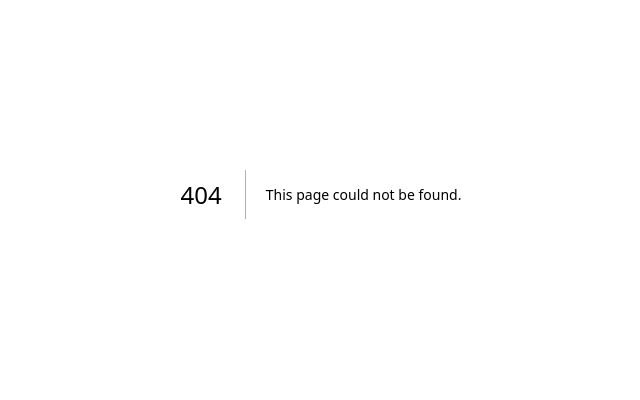
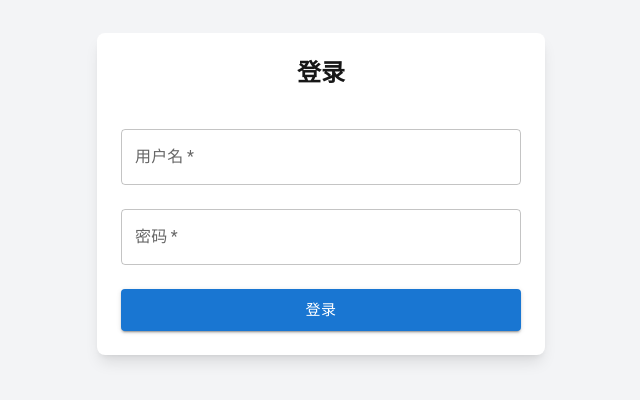
Before and after one commit to Blueboylee/Prompt-is-all-you-need, a Next.js app: page /login in a window 1280 px wide. Before the commit this address had no page. Shown: the part 206-606 px from the top of the page, without its empty margins (319-959 px from the left). Built offline with nearby package versions, Linux system fonts and the light colour scheme.

Commit message:
feat: login demo

```diff
--- a/package.json
+++ b/package.json
@@ -9,6 +9,9 @@
     "lint": "next lint"
   },
   "dependencies": {
+    "@emotion/react": "^11.14.0",
+    "@emotion/styled": "^11.14.0",
+    "@mui/material": "^6.4.7",
     "@types/pg": "^8.11.11",
     "next": "15.2.2",
     "pg": "^8.14.0",
--- /dev/null
+++ b/src/app/api/auth/login/route.ts
@@ -0,0 +1,38 @@
+import { NextResponse } from 'next/server';
+import { cookies } from 'next/headers';
+
+// POST /api/auth/login
+export async function POST(request: Request) {
+  try {
+    const body = await request.json();
+    const { username, password } = body;
+
+    // 这里应该添加实际的用户验证逻辑
+    // 示例中使用简单的验证
+    if (username === 'admin' && password === 'admin') {
+      // 设置会话cookie
+      cookies().set('auth_token', 'sample_token', {
+        httpOnly: true,
+        secure: process.env.NODE_ENV === 'production',
+        sameSite: 'lax',
+        path: '/'
+      });
+
+      return NextResponse.json({
+        success: true,
+        user: { id: 1, username: 'admin' }
+      });
+    }
+
+    return NextResponse.json(
+      { error: '用户名或密码错误' },
+      { status: 401 }
+    );
+  } catch (error) {
+    console.error('登录失败:', error);
+    return NextResponse.json(
+      { error: '登录失败' },
+      { status: 500 }
+    );
+  }
+}
--- a/src/app/api/auth/route.ts
+++ /dev/null
@@ -1,35 +0,0 @@
-import { NextResponse } from 'next/server';
-
-interface LoginBody {
-  username: string;
-  password: string;
-}
-
-// POST /api/auth/login
-export async function POST(request: Request) {
-  try {
-    const body: LoginBody = await request.json();
-
-    // 这里添加实际的用户认证逻辑
-    if (body.username === 'admin' && body.password === 'password') {
-      return NextResponse.json({
-        token: 'mock_jwt_token',
-        user: {
-          id: 1,
-          username: body.username,
-          role: 'admin'
-        }
-      });
-    }
-
-    return NextResponse.json(
-      { error: 'Invalid credentials' },
-      { status: 401 }
-    );
-  } catch (error) {
-    return NextResponse.json(
-      { error: 'Authentication failed' },
-      { status: 500 }
-    );
-  }
-}
--- /dev/null
+++ b/src/app/login/page.tsx
@@ -0,0 +1,102 @@
+'use client';
+
+import { useState } from 'react';
+import { useRouter } from 'next/navigation';
+import { TextField, Button } from '@mui/material';
+
+export default function LoginPage() {
+  const router = useRouter();
+  const [loading, setLoading] = useState(false);
+  const [error, setError] = useState('');
+  const [formData, setFormData] = useState({
+    username: '',
+    password: ''
+  });
+
+  const handleChange = (e: React.ChangeEvent<HTMLInputElement>) => {
+    const { name, value } = e.target;
+    setFormData(prev => ({
+      ...prev,
+      [name]: value
+    }));
+  };
+
+  const handleSubmit = async (e: React.FormEvent) => {
+    e.preventDefault();
+    setError('');
+    setLoading(true);
+
+    try {
+      const response = await fetch('/api/auth/login', {
+        method: 'POST',
+        headers: {
+          'Content-Type': 'application/json'
+        },
+        body: JSON.stringify(formData)
+      });
+
+      const data = await response.json();
+
+      if (!response.ok) {
+        throw new Error(data.error || '登录失败');
+      }
+
+      // 登录成功，跳转到仪表盘
+      router.push('/dashboard');
+    } catch (err) {
+      setError(err instanceof Error ? err.message : '登录失败');
+    } finally {
+      setLoading(false);
+    }
+  };
+
+  return (
+    <div className="min-h-screen flex items-center justify-center bg-gray-100 p-4">
+      <div className="w-full max-w-md bg-white rounded-lg shadow-lg p-6">
+        <div className="mb-6">
+          <h1 className="text-2xl font-semibold text-center">登录</h1>
+        </div>
+        <form onSubmit={handleSubmit} className="space-y-4">
+          <TextField
+            type="text"
+            name="username"
+            label="用户名"
+            value={formData.username}
+            onChange={handleChange}
+            required
+            disabled={loading}
+            fullWidth
+            variant="outlined"
+            margin="normal"
+          />
+          <TextField
+            type="password"
+            name="password"
+            label="密码"
+            value={formData.password}
+            onChange={handleChange}
+            required
+            disabled={loading}
+            fullWidth
+            variant="outlined"
+            margin="normal"
+          />
+          {error && (
+            <div className="text-red-500 text-sm">{error}</div>
+          )}
+          <Button
+            type="submit"
+            disabled={loading}
+            variant="contained"
+            color="primary"
+            fullWidth
+            size="large"
+            sx={{ mt: 2 }}
+          >
+            {loading ? '登录中...' : '登录'}
+          </Button>
+        </form>
+      </div>
+    </div>
+  );
+}
--- /dev/null
+++ b/src/lib/storage.ts
@@ -0,0 +1,112 @@
+interface StorageData<T> {
+  value: T;
+  timestamp?: number;
+  expires?: number;
+}
+
+class Storage {
+  private prefix: string;
+
+  constructor(prefix: string = '') {
+    this.prefix = prefix;
+  }
+
+  /**
+   * 设置localStorage数据
+   * @param key 键名
+   * @param value 值
+   * @param expires 过期时间（毫秒）
+   */
+  set<T>(key: string, value: T, expires?: number): void {
+    const data: StorageData<T> = {
+      value,
+      timestamp: Date.now(),
+      expires
+    };
+
+    try {
+      localStorage.setItem(
+        this.getKey(key),
+        JSON.stringify(data)
+      );
+    } catch (error) {
+      console.error('Storage设置失败:', error);
+      throw error;
+    }
+  }
+
+  /**
+   * 获取localStorage数据
+   * @param key 键名
+   * @returns 存储的值，如果已过期或不存在则返回null
+   */
+  get<T>(key: string): T | null {
+    try {
+      const item = localStorage.getItem(this.getKey(key));
+      if (!item) return null;
+
+      const data: StorageData<T> = JSON.parse(item);
+
+      if (this.isExpired(data)) {
+        this.remove(key);
+        return null;
+      }
+
+      return data.value;
+    } catch (error) {
+      console.error('Storage获取失败:', error);
+      return null;
+    }
+  }
+
+  /**
+   * 删除指定的localStorage数据
+   * @param key 键名
+   */
+  remove(key: string): void {
+    try {
+      localStorage.removeItem(this.getKey(key));
+    } catch (error) {
+      console.error('Storage删除失败:', error);
+      throw error;
+    }
+  }
+
+  /**
+   * 清空所有带有指定前缀的localStorage数据
+   */
+  clear(): void {
+    try {
+      for (let i = localStorage.length - 1; i >= 0; i--) {
+        const key = localStorage.key(i);
+        if (key && key.startsWith(this.prefix)) {
+          localStorage.removeItem(key);
+        }
+      }
+    } catch (error) {
+      console.error('Storage清空失败:', error);
+      throw error;
+    }
+  }
+
+  /**
+   * 获取完整的键名（包含前缀）
+   */
+  private getKey(key: string): string {
+    return `${this.prefix}${key}`;
+  }
+
+  /**
+   * 检查数据是否已过期
+   */
+  private isExpired(data: StorageData<any>): boolean {
+    if (!data.expires || !data.timestamp) return false;
+    return Date.now() - data.timestamp > data.expires;
+  }
+}
+
+// 导出默认实例
+export default new Storage();
+
+// 导出类以支持创建自定义实例
+export { Storage };
```
Also changed, not shown: 1 other file (tests, documents, lock files or other folders).
